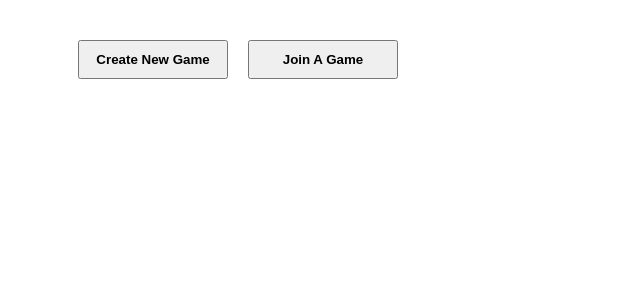
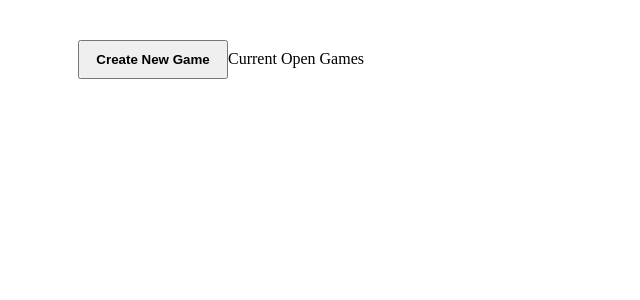
Before and after one commit to namanvinod/react-ts-loveletter, a React (Create React App) app: page /dashboard in a window 1280 px wide. Shown: the top 300 px of the page, without its empty margins (0-640 px from the left). Built offline with nearby package versions, Linux system fonts and the light colour scheme.

Commit message:
1 file modified, 2 added

```diff
--- /dev/null
+++ b/components/CurrentOpenGames/CurrentOpenGames.tsx
@@ -0,0 +1,5 @@
+const CurrentOpenGames = () => {
+  return 'Current Open Games';
+};
+
+export default CurrentOpenGames;
--- a/components/Dashboard/Dashboard.tsx
+++ b/components/Dashboard/Dashboard.tsx
@@ -1,13 +1,17 @@
 import React, { Fragment } from 'react';
+import CurrentOpenGames from '../CurrentOpenGames/CurrentOpenGames';
 
 import './Dashboard.css';
 
 const Dashboard = () => {
+  const handleJoinGame = () => {};
+
   return (
     <Fragment>
       <div className="dashboard-container">
         <button>Create New Game</button>
-        <button>Join A Game</button>
+        {/* <button onClick={handleJoinGame}>Join A Game</button> */}
+        <CurrentOpenGames />
       </div>
     </Fragment>
   );
```
Also changed, not shown: components/JoinGame/JoinGame.tsx (added, +7 -0 lines).
